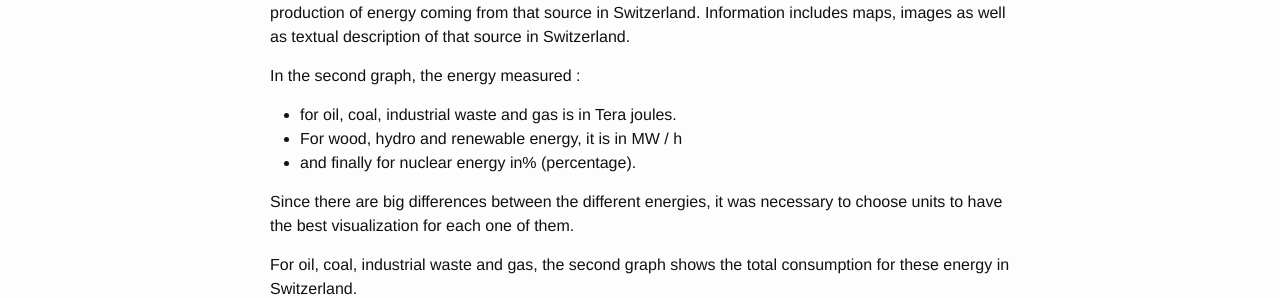
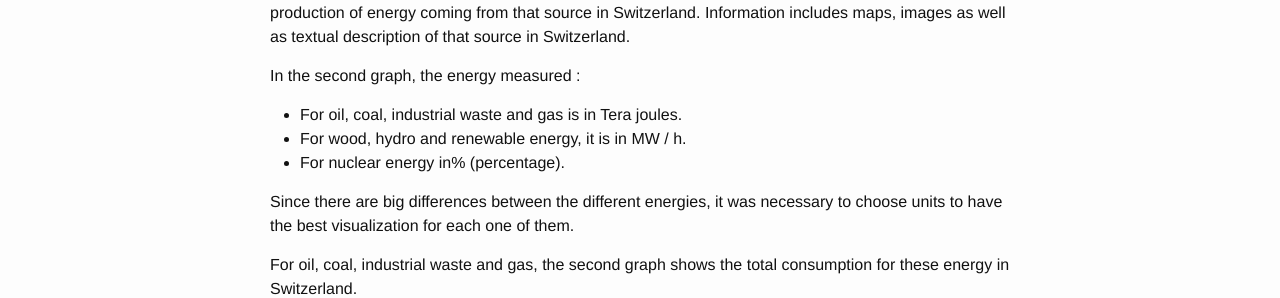
Before and after one commit to charlesthiebaut/charlesthiebaut.github.io, a Jekyll site: the page built from _posts/2017-12-12-ADA_Project.markdown, in a window 1280 px wide and 900 px high. Shown: the part 424-722 px from the top of the window. Built offline with Jekyll 4.4.1, drawn with Linux system fonts in a browser that asks for light colours; some of the changed text lies outside the part shown.

```diff
--- a/_posts/2017-12-12-ADA_Project.markdown
+++ b/_posts/2017-12-12-ADA_Project.markdown
@@ -10,9 +10,9 @@ This first graph shows the percentage of each energy source in Switzerland over
 
 In the second graph, the energy measured :
 
-- for oil, coal, industrial waste and gas is in Tera joules.
-- For wood, hydro and renewable energy, it is in MW / h
-- and finally for nuclear energy in% (percentage).
+- For oil, coal, industrial waste and gas is in Tera joules.
+- For wood, hydro and renewable energy, it is in MW / h.
+- For nuclear energy in% (percentage).
 
 Since there are big differences between the different energies, it was necessary to choose units to have the best visualization for each one of them.
 
```
Also changed, not shown: other parts of _posts/2017-12-12-ADA_Project.markdown (+1 -1 lines).
